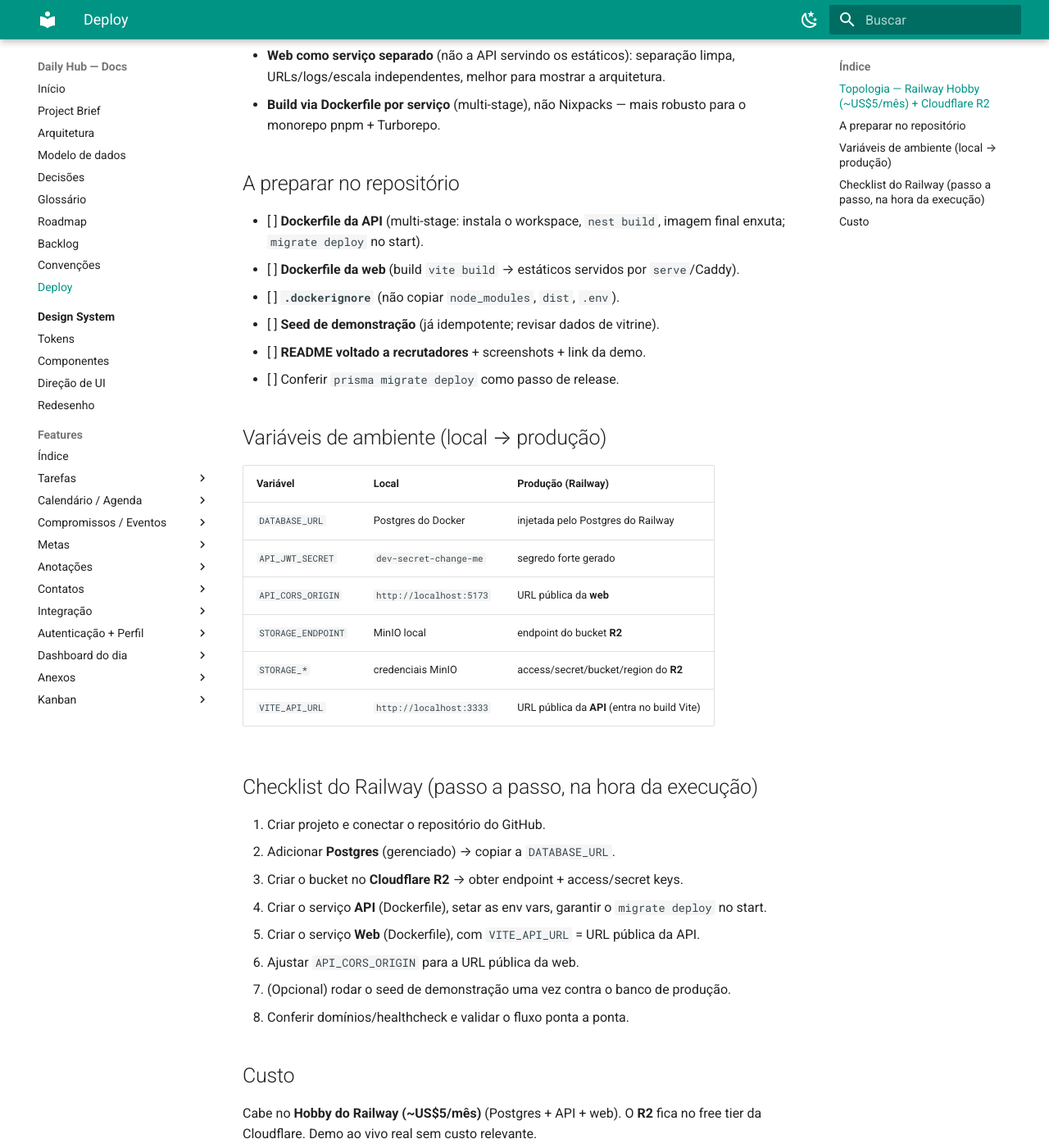
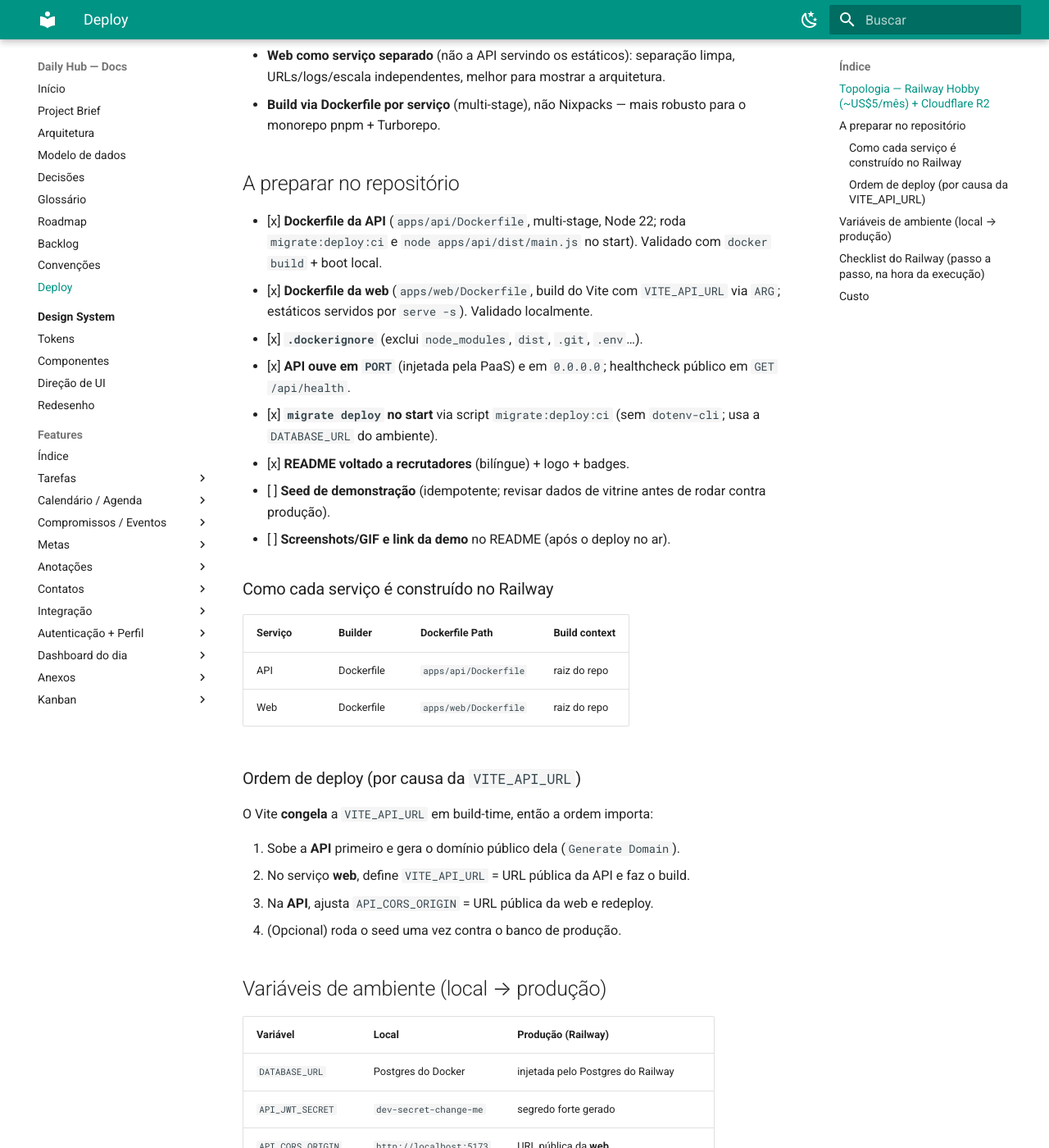
Before and after one commit to amaroAdonis/daily-hub, an MkDocs documentation site: the page built from docs/deploy.md, in a window 1280 px wide and 1400 px high, scrolled down 766 px. Shown: the whole window at 82% size. Built offline with MkDocs 1.6.1 and Material for MkDocs 9.7.7, drawn with Linux system fonts in a browser that asks for light colours; some of the changed text lies outside the part shown.

Commit message:
build: adiciona Dockerfiles de API e web para deploy (Fase 12)
- apps/api/Dockerfile (multi-stage, Node 22): build do shared, prisma generate,
  nest build; no start roda migrate:deploy:ci + node dist/main.js.
- apps/web/Dockerfile: build do Vite com VITE_API_URL via ARG; serve estatico.
- .dockerignore enxuto.
- API ouve em PORT (Railway) e 0.0.0.0; script migrate:deploy:ci sem dotenv.
- deploy.md atualizado com runbook concreto (ordem por causa da VITE_API_URL,
  Dockerfile paths, healthcheck /api/health). Imagens validadas com docker build.

Co-Authored-By: Claude Opus 4.8 (1M context) <noreply@anthropic.com>

```diff
--- a/docs/deploy.md
+++ b/docs/deploy.md
@@ -28,13 +28,36 @@ Um **projeto** no Railway com os serviços abaixo; o **storage** fica na Cloudfl
 
 ## A preparar no repositório
 
-- [ ] **Dockerfile da API** (multi-stage: instala o workspace, `nest build`,
-      imagem final enxuta; `migrate deploy` no start).
-- [ ] **Dockerfile da web** (build `vite build` → estáticos servidos por `serve`/Caddy).
-- [ ] **`.dockerignore`** (não copiar `node_modules`, `dist`, `.env`).
-- [ ] **Seed de demonstração** (já idempotente; revisar dados de vitrine).
-- [ ] **README voltado a recrutadores** + screenshots + link da demo.
-- [ ] Conferir `prisma migrate deploy` como passo de release.
+- [x] **Dockerfile da API** (`apps/api/Dockerfile`, multi-stage, Node 22; roda
+      `migrate:deploy:ci` e `node apps/api/dist/main.js` no start). Validado com
+      `docker build` + boot local.
+- [x] **Dockerfile da web** (`apps/web/Dockerfile`, build do Vite com `VITE_API_URL`
+      via `ARG`; estáticos servidos por `serve -s`). Validado localmente.
+- [x] **`.dockerignore`** (exclui `node_modules`, `dist`, `.git`, `.env`…).
+- [x] **API ouve em `PORT`** (injetada pela PaaS) e em `0.0.0.0`; healthcheck
+      público em `GET /api/health`.
+- [x] **`migrate deploy` no start** via script `migrate:deploy:ci` (sem
+      `dotenv-cli`; usa a `DATABASE_URL` do ambiente).
+- [x] **README voltado a recrutadores** (bilíngue) + logo + badges.
+- [ ] **Seed de demonstração** (idempotente; revisar dados de vitrine antes de
+      rodar contra produção).
+- [ ] **Screenshots/GIF e link da demo** no README (após o deploy no ar).
+
+### Como cada serviço é construído no Railway
+
+| Serviço | Builder    | Dockerfile Path       | Build context |
+| ------- | ---------- | --------------------- | ------------- |
+| API     | Dockerfile | `apps/api/Dockerfile` | raiz do repo  |
+| Web     | Dockerfile | `apps/web/Dockerfile` | raiz do repo  |
+
+### Ordem de deploy (por causa da `VITE_API_URL`)
+
+O Vite **congela** a `VITE_API_URL` em build-time, então a ordem importa:
+
+1. Sobe a **API** primeiro e gera o domínio público dela (`Generate Domain`).
+2. No serviço **web**, define `VITE_API_URL` = URL pública da API e faz o build.
+3. Na **API**, ajusta `API_CORS_ORIGIN` = URL pública da web e redeploy.
+4. (Opcional) roda o seed uma vez contra o banco de produção.
 
 ## Variáveis de ambiente (local → produção)
 
@@ -49,15 +72,17 @@ Um **projeto** no Railway com os serviços abaixo; o **storage** fica na Cloudfl
 
 ## Checklist do Railway (passo a passo, na hora da execução)
 
-1. Criar projeto e conectar o repositório do GitHub.
-2. Adicionar **Postgres** (gerenciado) → copiar a `DATABASE_URL`.
-3. Criar o bucket no **Cloudflare R2** → obter endpoint + access/secret keys.
-4. Criar o serviço **API** (Dockerfile), setar as env vars, garantir o
-   `migrate deploy` no start.
-5. Criar o serviço **Web** (Dockerfile), com `VITE_API_URL` = URL pública da API.
-6. Ajustar `API_CORS_ORIGIN` para a URL pública da web.
-7. (Opcional) rodar o seed de demonstração uma vez contra o banco de produção.
-8. Conferir domínios/healthcheck e validar o fluxo ponta a ponta.
+1. **Cloudflare R2:** criar o bucket → obter endpoint, access key e secret key.
+2. **Railway:** criar projeto e conectar o repositório do GitHub.
+3. Adicionar **Postgres** (gerenciado) ao projeto — injeta `DATABASE_URL`.
+4. Criar o serviço **API** a partir do repo: _Settings → Build → Dockerfile Path_
+   = `apps/api/Dockerfile`. Variáveis: `API_JWT_SECRET` (forte), `API_JWT_EXPIRES_IN`,
+   `STORAGE_*` (do R2), `DATABASE_URL` (referência ao Postgres). `Generate Domain`.
+5. Criar o serviço **Web**: _Dockerfile Path_ = `apps/web/Dockerfile`. Definir
+   `VITE_API_URL` = URL pública da API (é lida como **build arg**). `Generate Domain`.
+6. Ajustar `API_CORS_ORIGIN` (na API) = URL pública da web → redeploy da API.
+7. (Opcional) rodar o seed uma vez: `railway run --service API pnpm db:seed`.
+8. Validar: `GET <api>/api/health` responde; a web carrega e o login funciona.
 
 ## Custo
 
```
Also changed, not shown: 6 other files.
